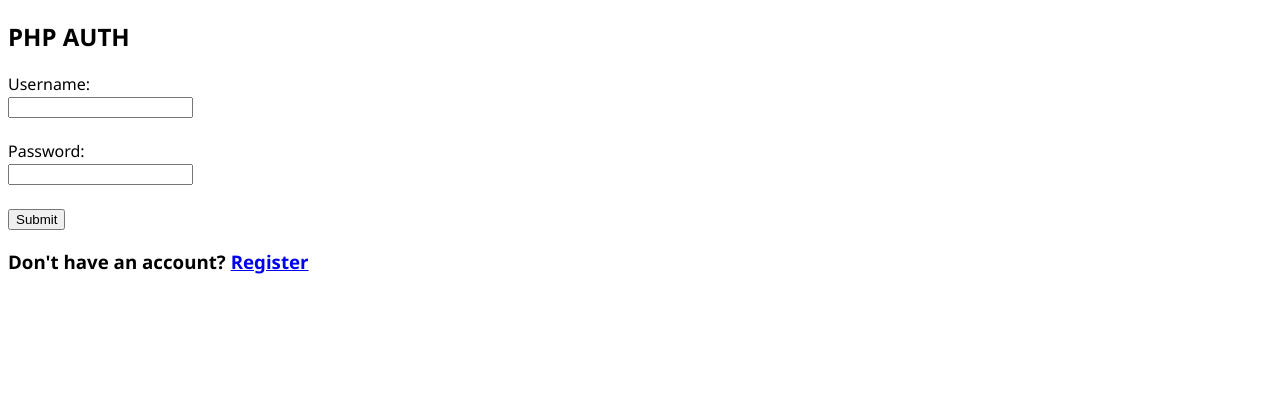
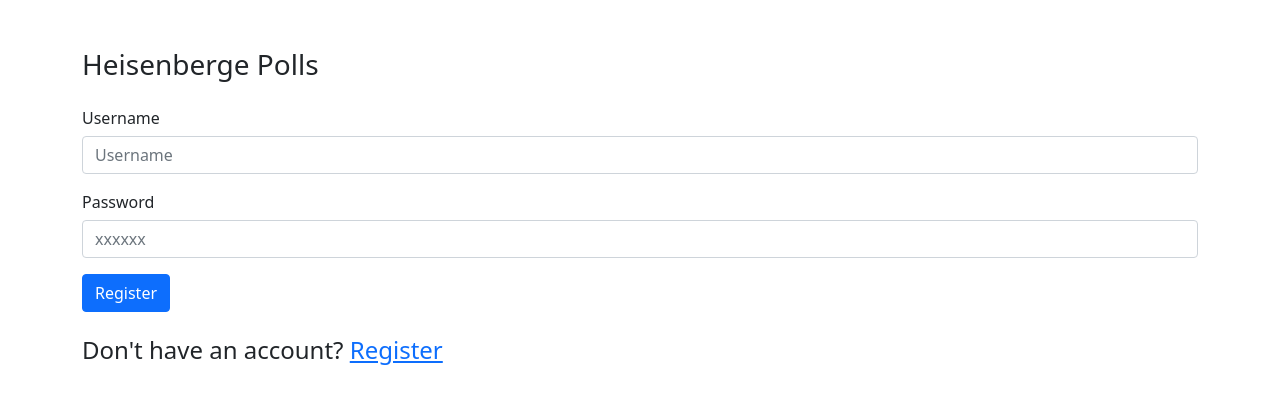
Before and after one commit to disalad/poll-maker, a PHP site: page /login.php in a window 1280 px wide. Shown: the top 404 px of the page. Run offline with PHP 8.4, Linux system fonts and the light colour scheme.

Commit message:
Improve styles and validation in log in page

```diff
--- a/auth/login.php
+++ b/auth/login.php
@@ -8,7 +8,8 @@ not_authed();
 
 $message = $username = $password = null;
 
-function login_user($connection, $username, $password) {
+function login_user($connection, $username, $password)
+{
     // Fetch data from the database
     $query = "SELECT * FROM users WHERE username = '$username'";
     $result = mysqli_fetch_assoc($connection->query($query));
@@ -49,22 +50,31 @@ if (isset($_POST['submit'])) {
     <meta charset="UTF-8">
     <meta http-equiv="X-UA-Compatible" content="IE=edge">
     <meta name="viewport" content="width=device-width, initial-scale=1.0">
-    <title>Log In</title>
+    <link href="https://cdn.jsdelivr.net/npm/bootstrap@5.0.2/dist/css/bootstrap.min.css" rel="stylesheet" integrity="sha384-EVSTQN3/azprG1Anm3QDgpJLIm9Nao0Yz1ztcQTwFspd3yD65VohhpuuCOmLASjC" crossorigin="anonymous">
+    <title>Heisenberge Polls | Log In</title>
 </head>
 
-<body style="font-family:'Segoe UI'">
-    <h2>PHP AUTH</h2>
-
-    <h3><?php echo $message ?></h3>
-
-    <form action="<?php echo "/auth/login.php" ?>" method="POST">
-        <label for="username">Username:</label><br>
-        <input type="text" id="username" name="username" value="<?php echo $username ?>"><br><br>
-        <label for="password">Password:</label><br>
-        <input type="password" id="password" name="password"><br><br>
-        <input type="submit" value="Submit" name="submit">
-    </form>
-    <h3>Don't have an account? <a href="<?php echo "/auth/register.php" ?>">Register</a></h3>
+<body>
+    <div class="container">
+        <h3 class="mt-5 mb-4">Heisenberge Polls</h3>
+        <h6 class="mt-3 mb-4"><?php echo $message ?></h6>
+        <form action="/auth/login.php" method="POST" class="row g-3 mb-4">
+            <!-- Username -->
+            <div class="col-md-12">
+                <label class="form-label h6" for="inputUsername">Username</label>
+                <input type="text" class="form-control" id="inputUsername" name="username" placeholder="Username" value="<?php echo $username ?>">
+            </div>
+            <!-- Password -->
+            <div class="col-md-12">
+                <label for="inputPassword4" class="form-label h6">Password</label>
+                <input type="password" class="form-control" id="inputPassword4" name="password" placeholder="xxxxxx">
+            </div>
+            <div class="col-12">
+                <button type="submit" class="btn btn-primary" name="submit">Register</button>
+            </div>
+        </form>
+        <h4>Don't have an account? <a href="<?php echo "/auth/register.php" ?>">Register</a></h4>
+    </div>
 </body>
 
 </html>
```
